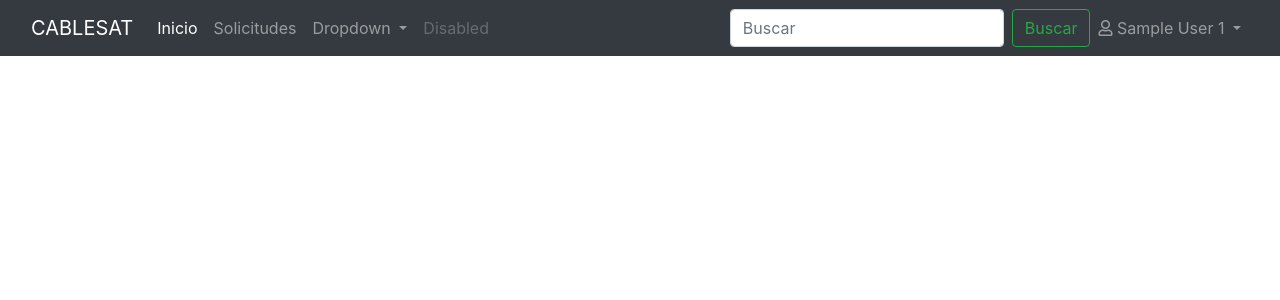
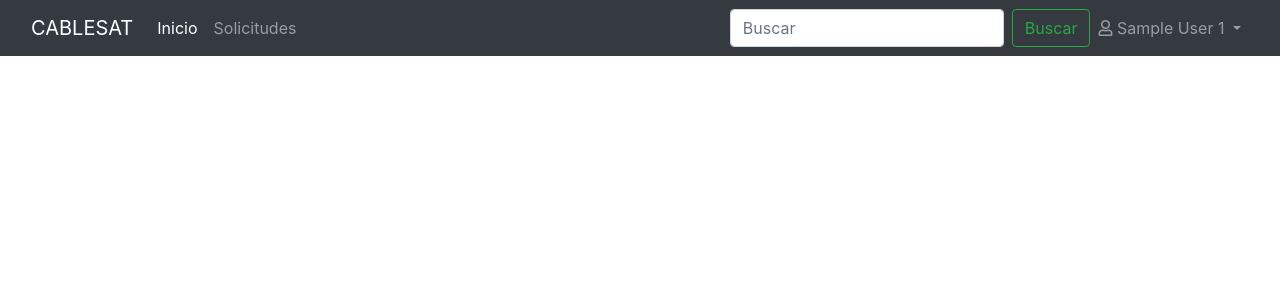
Before and after one commit to psystingod/solicitudes, a PHP site: page /solicitudes.php in a window 1280 px wide. Shown: the top 300 px of the page. Run offline with PHP 8.4, Linux system fonts and the light colour scheme; the visitor is signed in with stand-in values (Sample User, id 1); some libraries are stand-ins or nearby versions.

Commit message:
Correcciones

```diff
--- a/php/RequestData.php
+++ b/php/RequestData.php
@@ -11,7 +11,6 @@
         }
         public function sendRequest()
         {
-
 
                 /**
                  * Datos del cliente
--- a/php/logout.php
+++ b/php/logout.php
@@ -1,4 +1,5 @@
 <?php
+    // Destruyendo la sesión al hacer logout
     session_start();
     session_destroy();
     header('Location: ../login.php');
--- a/solicitudes.php
+++ b/solicitudes.php
@@ -33,20 +33,7 @@
                     <li class="nav-item">
                       <a class="nav-link" href="#">Solicitudes</a>
                     </li>
-                    <li class="nav-item dropdown">
-                      <a class="nav-link dropdown-toggle" href="#" id="navbarDropdown" role="button" data-toggle="dropdown" aria-haspopup="true" aria-expanded="false">
-                        Dropdown
-                      </a>
-                      <div class="dropdown-menu" aria-labelledby="navbarDropdown">
-                        <a class="dropdown-item" href="#">Action</a>
-                        <a class="dropdown-item" href="#">Another action</a>
-                        <div class="dropdown-divider"></div>
-                        <a class="dropdown-item" href="#">Something else here</a>
-                      </div>
-                    </li>
-                    <li class="nav-item">
-                      <a class="nav-link disabled" href="#">Disabled</a>
-                    </li>
+
                   </ul>
                   <form class="form-inline my-2 my-lg-0">
                     <input class="form-control mr-sm-2" type="search" placeholder="Buscar" aria-label="Search">
```
